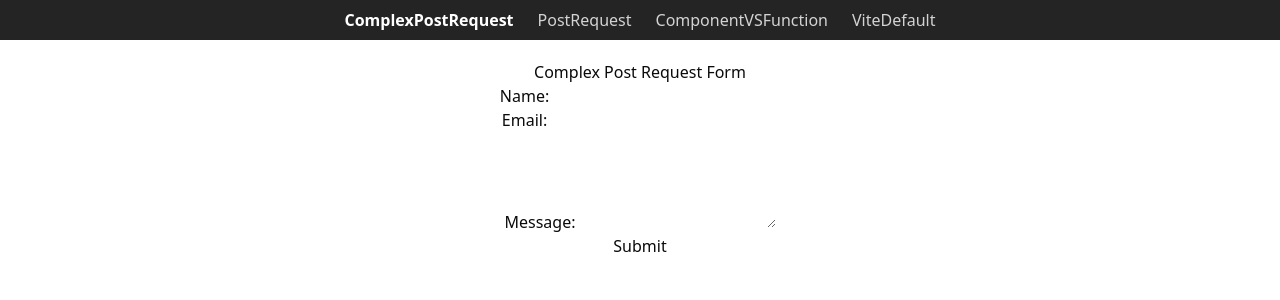
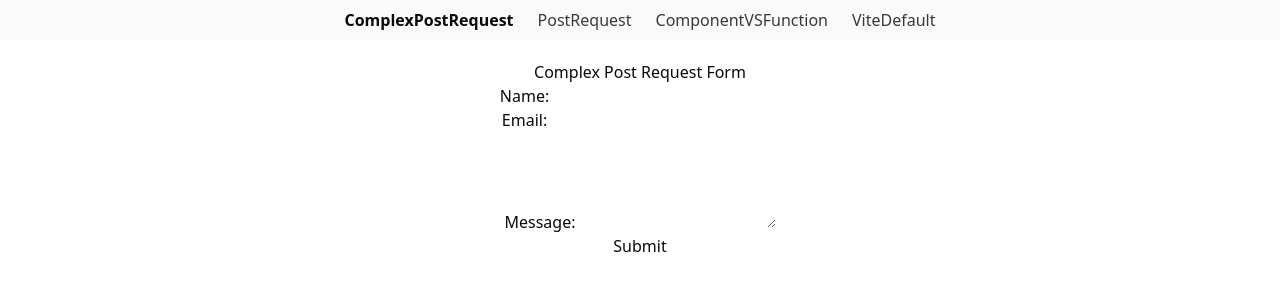
Before and after one commit to ir77/Sandbox-turbo-sniffle, a React (Vite) app in the folder Frontend/: page / in a window 1280 px wide. Shown: the top 300 px of the page. Built offline with nearby package versions, Linux system fonts and the light colour scheme.

Commit message:
style: ナビゲーションバーの背景色を更新

```diff
--- a/Frontend/src/App.tsx
+++ b/Frontend/src/App.tsx
@@ -26,7 +26,7 @@ const NavigationItem = ({ to, children }: NavigationItemProps) => {
 function App() {
   return (
     <>
-      <nav className="fixed top-0 left-0 w-full bg-[#242424] py-2 z-[1000] text-white">
+  <nav className="fixed top-0 left-0 w-full bg-sidebar text-sidebar-foreground py-2 z-[1000]">
         <ul className="flex items-center justify-center gap-6 m-0 list-none p-0">
           <NavigationItem to="/">ComplexPostRequest</NavigationItem>
           <NavigationItem to="/post-request">PostRequest</NavigationItem>
```
